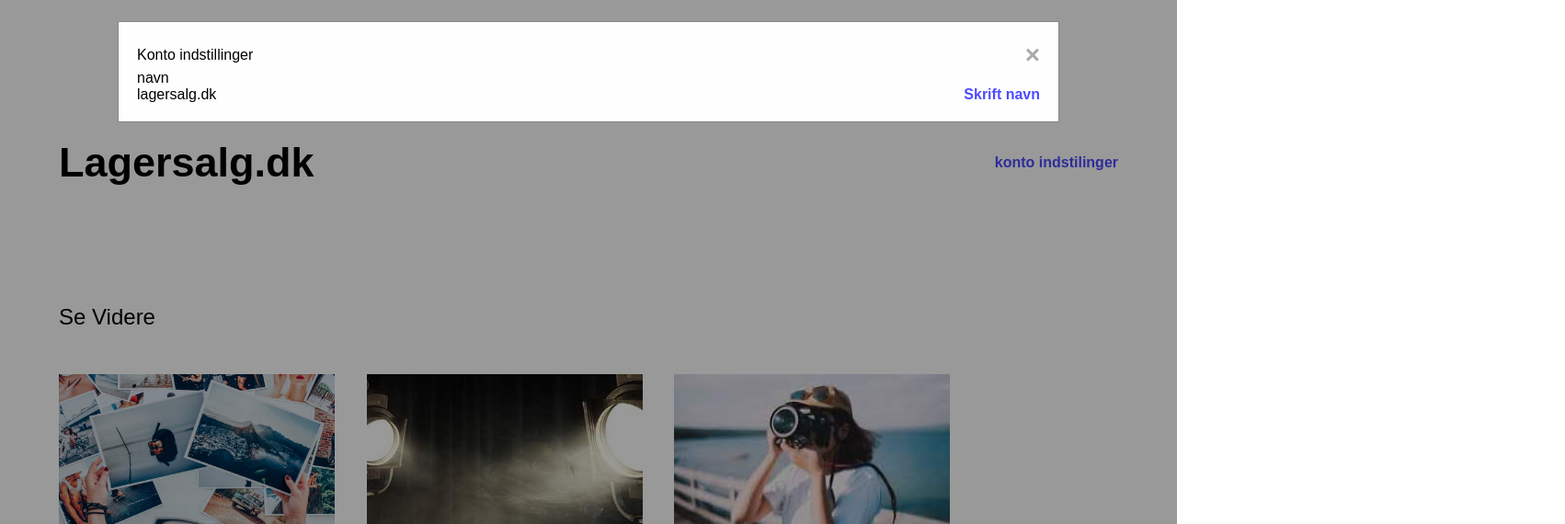
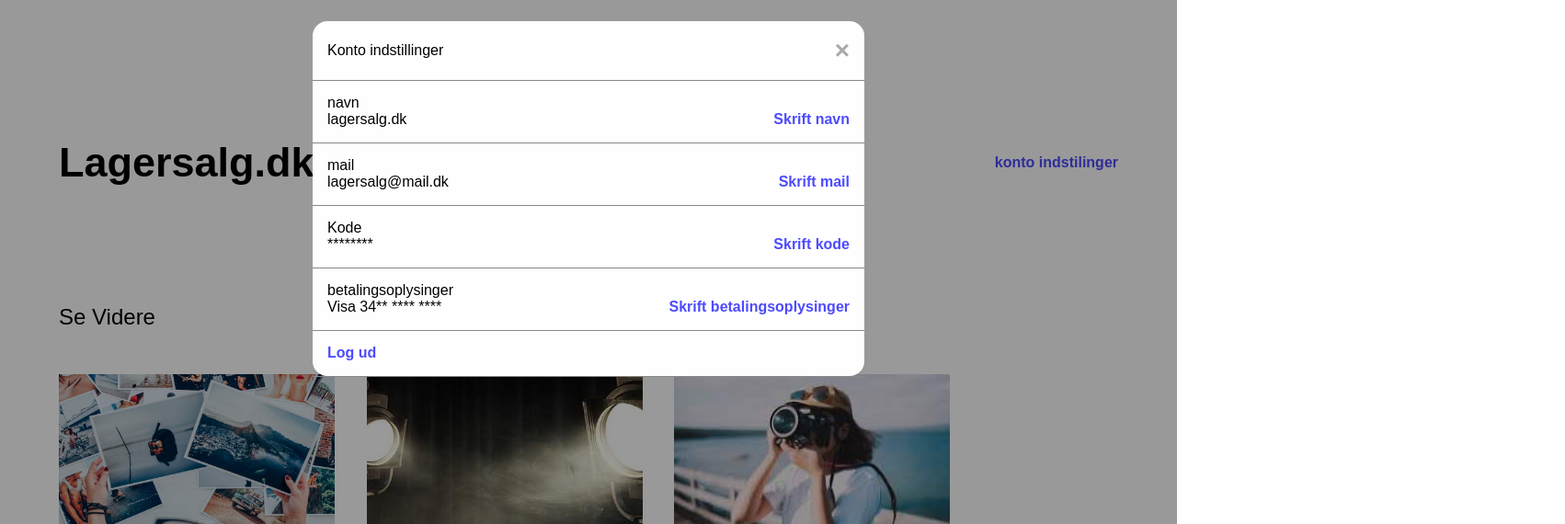
Before and after one commit to TheLoGgI/photography-website, a plain HTML site: page bruger-side.html in a window 1280 px wide. Both pictures are taken after a click on the button "konto indstilinger". Shown: the part 77-647 px from the top of the page at 92% size, 1702 px wide, since content can reach past the window. Drawn offline with Linux system fonts and the light colour scheme.

Commit message:
Modal done(ish)

```diff
--- a/bruger-side.html
+++ b/bruger-side.html
@@ -58,6 +58,44 @@
                                 <p class="bruger-instilinger"><b>Skrift navn</b></p>
                             </button>
                         </div>
+                    </div>
+                    <div id="" class="aendre-box">
+                        <div>
+                            <h2 id="aendre-h2">mail</h2>
+                            <p>lagersalg@mail.dk</p>
+                        </div>
+                        <div>
+                            <button class="bruger-knap" id="myBtn">
+                                <p class="bruger-instilinger"><b>Skrift mail</b></p>
+                            </button>
+                        </div>
+                    </div>
+                    <div id="" class="aendre-box">
+                        <div>
+                            <h2 id="aendre-h2">Kode</h2>
+                            <p>********</p>
+                        </div>
+                        <div>
+                            <button class="bruger-knap" id="myBtn">
+                                <p class="bruger-instilinger"><b>Skrift kode</b></p>
+                            </button>
+                        </div>
+                    </div>
+                    <div id="" class="aendre-box">
+                        <div>
+                            <h2 id="aendre-h2">betalingsoplysinger</h2>
+                            <p>Visa 34** **** ****</p>
+                        </div>
+                        <div>
+                            <button class="bruger-knap" id="myBtn">
+                                <p class="bruger-instilinger"><b>Skrift betalingsoplysinger</b></p>
+                            </button>
+                        </div>
+                    </div>
+                    <div id="" class="aendre-box">
+                        <button class="bruger-knap" id="myBtn">
+                            <p class="bruger-instilinger" id="log-ud-bruger"><b>Log ud</b></p>
+                        </button>
                     </div>
 
 
--- a/css/bruger-side.css
+++ b/css/bruger-side.css
@@ -3,6 +3,8 @@
 
 .flexbox-kurser-side {
     display: flex;
+    flex-wrap: wrap;
+
 
 
 }
@@ -45,7 +47,7 @@ color:var(--clr-main);
     left: 0;
     z-index: -1;
     margin-top: 20px;
-    width: 100%;}
+    width: 100%; }
 
 
 .bruger-knap{
@@ -82,19 +84,25 @@ color:var(--clr-main);
     background-color: rgba(0,0,0,0.4); /* Black w/ opacity */
   }
 
+
   /* Modal Content */
   .modal-content {
     background-color: #fefefe;
     margin: auto;
-    padding: 20px;
-    border: 1px solid #888;
-    width: 80%;
+    width: 600px;
+    border-radius: 1rem
+
   }
 
+
   .modal-header{
+    padding: 1rem;
     display: flex;
     align-items: center;
     justify-content: space-between;
+    border: 1px groove 0 0 0;
+    box-shadow: 0px 1px #888888;
+
   }
 
   /* The Close Button */
@@ -114,11 +122,14 @@ color:var(--clr-main);
 
   .aendre-box{
 display: flex;
+padding: 1rem;
 align-items: flex-end;
 justify-content: space-between;
-
+border: 1px groove 0 0 0;
+  box-shadow: 0px 1px #888888;
 
   }
+
 
   #aendre-h2{
     font-weight: 300;
@@ -126,3 +137,9 @@ justify-content: space-between;
 
 
   }
+
+  #log-ud-bruger{
+   margin: auto auto;
+
+
+  }
```
